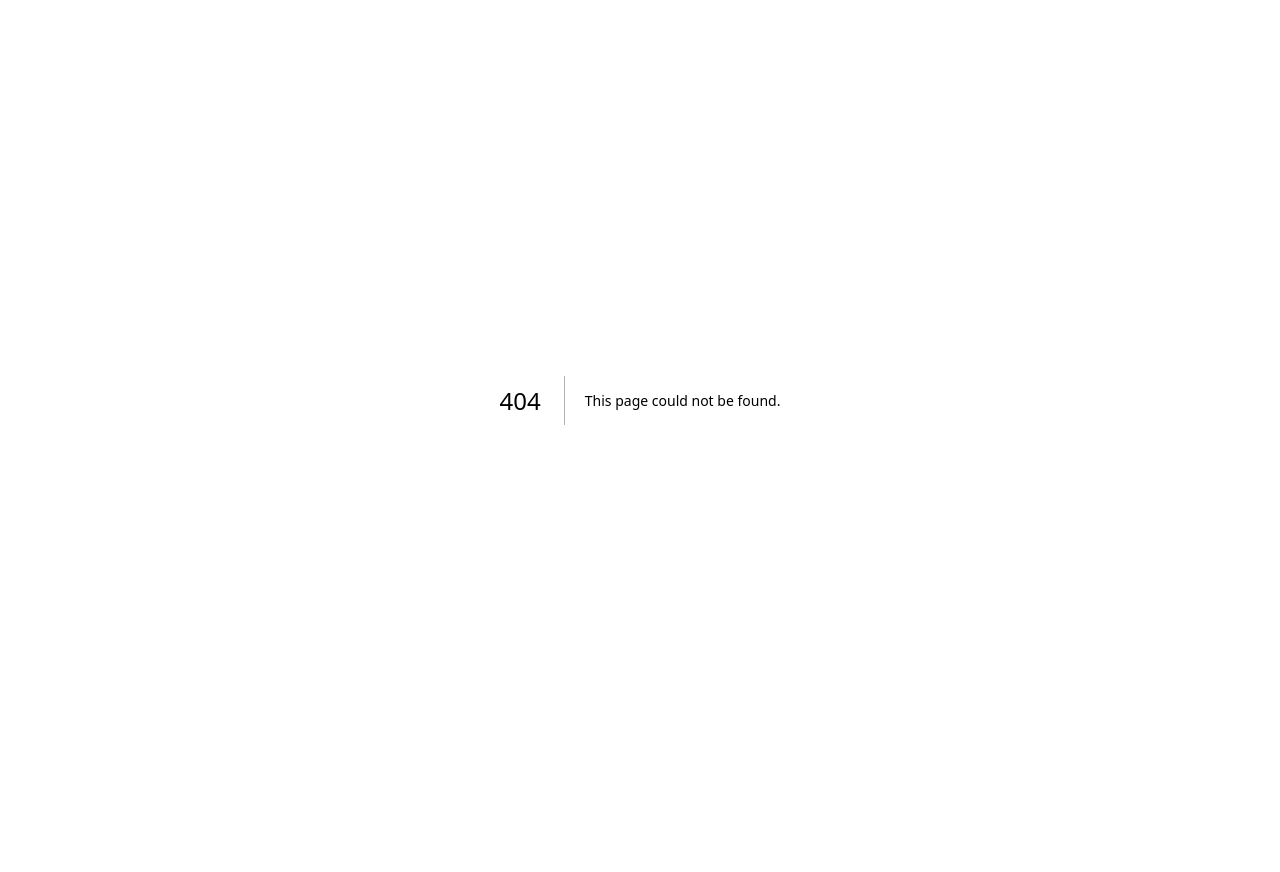
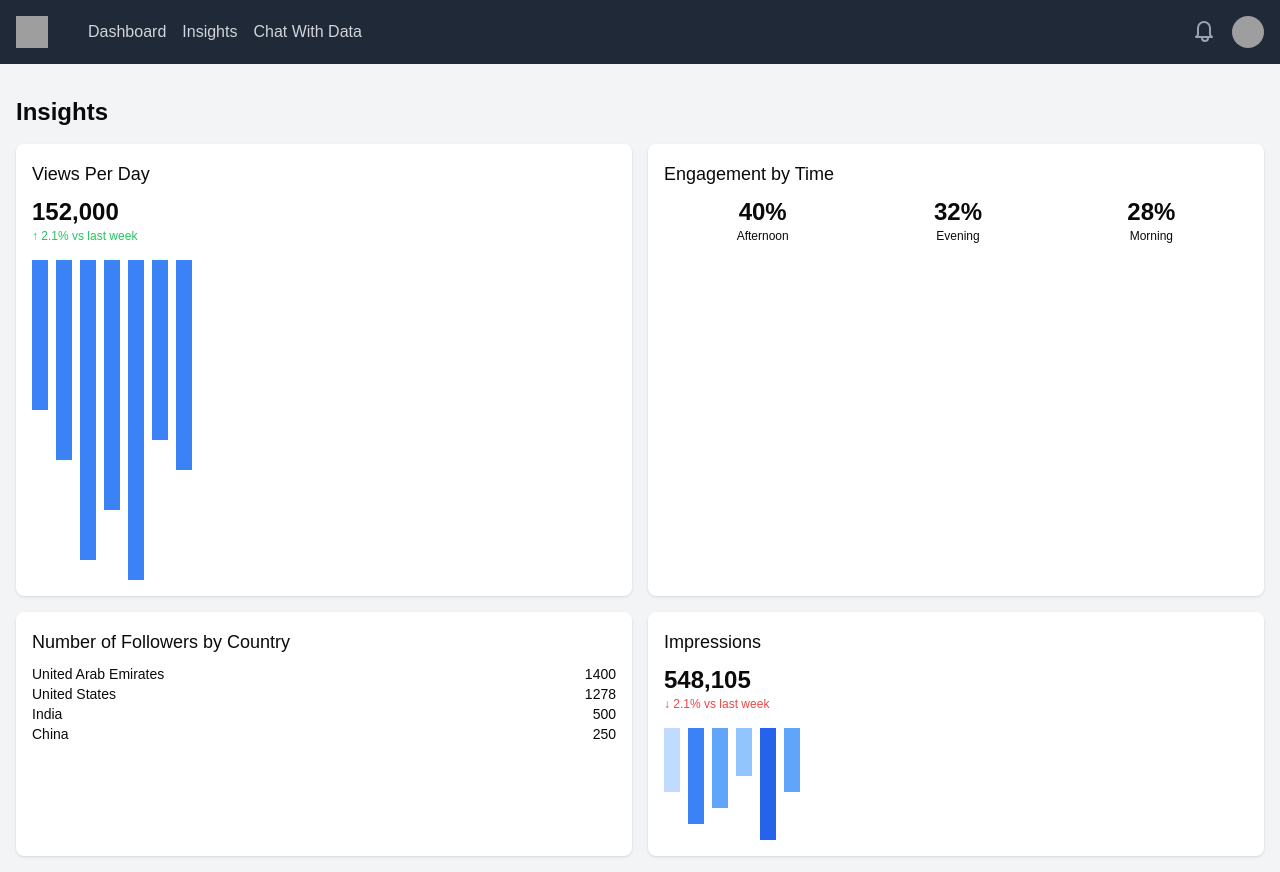
Before and after one commit to Danjari/lytport_frontend, a Next.js app: page /insights in a window 1280 px wide. Before the commit this address had no page. Before the commit the page ends 800 px from the top, so only its background shows below. Built offline with nearby package versions, Linux system fonts and the light colour scheme; grey boxes are pictures that could not be loaded.

Commit message:
implemented the insights page

```diff
--- /dev/null
+++ b/app/components/EngagementByTime.js
@@ -0,0 +1,23 @@
+import React from 'react';
+
+export default function EngagementByTime() {
+  return (
+    <div className="bg-white p-4 rounded-lg shadow">
+      <h3 className="text-lg font-medium mb-2">Engagement by Time</h3>
+      <div className="flex justify-around">
+        <div className="text-center">
+          <p className="text-2xl font-bold">40%</p>
+          <p className="text-xs">Afternoon</p>
+        </div>
+        <div className="text-center">
+          <p className="text-2xl font-bold">32%</p>
+          <p className="text-xs">Evening</p>
+        </div>
+        <div className="text-center">
+          <p className="text-2xl font-bold">28%</p>
+          <p className="text-xs">Morning</p>
+        </div>
+      </div>
+    </div>
+  );
+}
--- /dev/null
+++ b/app/components/FollowersByCountry.js
@@ -0,0 +1,24 @@
+import React from 'react';
+
+const followers = [
+  { country: 'United Arab Emirates', count: 1400 },
+  { country: 'United States', count: 1278 },
+  { country: 'India', count: 500 },
+  { country: 'China', count: 250 },
+];
+
+export default function FollowersByCountry() {
+  return (
+    <div className="bg-white p-4 rounded-lg shadow">
+      <h3 className="text-lg font-medium mb-2">Number of Followers by Country</h3>
+      <ul>
+        {followers.map((item, index) => (
+          <li key={index} className="flex justify-between text-sm">
+            <span>{item.country}</span>
+            <span>{item.count}</span>
+          </li>
+        ))}
+      </ul>
+    </div>
+  );
+}
--- /dev/null
+++ b/app/components/Impressions.js
@@ -0,0 +1,21 @@
+import React from 'react';
+
+export default function Impressions() {
+  return (
+    <div className="bg-white p-4 rounded-lg shadow">
+      <h3 className="text-lg font-medium mb-2">Impressions</h3>
+      <p className="text-2xl font-bold">548,105</p>
+      <p className="text-xs text-red-500">↓ 2.1% vs last week</p>
+      {/* Add a line chart or graph here for visual representation */}
+      <div className="mt-4 flex space-x-2">
+        {/* Dummy line chart representation */}
+        <div className="h-16 w-4 bg-blue-200"></div>
+        <div className="h-24 w-4 bg-blue-500"></div>
+        <div className="h-20 w-4 bg-blue-400"></div>
+        <div className="h-12 w-4 bg-blue-300"></div>
+        <div className="h-28 w-4 bg-blue-600"></div>
+        <div className="h-16 w-4 bg-blue-400"></div>
+      </div>
+    </div>
+  );
+}
--- /dev/null
+++ b/app/components/ViewsPerDay.js
@@ -0,0 +1,19 @@
+import React from 'react';
+
+export default function ViewsPerDay() {
+  const dummyData = [150, 200, 300, 250, 320, 180, 210]; // Example data
+
+  return (
+    <div className="bg-white p-4 rounded-lg shadow">
+      <h3 className="text-lg font-medium mb-2">Views Per Day</h3>
+      <p className="text-2xl font-bold">152,000</p>
+      <p className="text-xs text-green-500">↑ 2.1% vs last week</p>
+      {/* Insert bar chart or mock chart here */}
+      <div className="mt-4 flex space-x-2">
+        {dummyData.map((value, index) => (
+          <div key={index} className="h-20 w-4 bg-blue-500" style={{ height: `${value}px` }}></div>
+        ))}
+      </div>
+    </div>
+  );
+}
--- a/app/components/navBar.js
+++ b/app/components/navBar.js
@@ -1,7 +1,7 @@
-// src/components/NavBar.js
-'use client'
+'use client';
 
-import React from 'react'
+import React from 'react';
+import Link from 'next/link';
 
 export default function NavBar() {
   return (
@@ -14,17 +14,36 @@ export default function NavBar() {
             alt="Logo"
           />
           <div className="hidden md:flex ml-10 space-x-4">
-            <a href="#" className="text-gray-300 hover:text-white">Dashboard</a>
-            <a href="#" className="text-gray-300 hover:text-white">Insights</a>
-            <a href="#" className="text-gray-300 hover:text-white">Chat With Data</a>
-            {/* <a href="#" className="text-gray-300 hover:text-white">Suggestions</a> */}
+            <Link href="/dashboard">
+              <span className="text-gray-300 hover:text-white">Dashboard</span>
+            </Link>
+            <Link href="/insights">
+              <span className="text-gray-300 hover:text-white">Insights</span>
+            </Link>
+            <Link href="/chat-with-data">
+              <span className="text-gray-300 hover:text-white">Chat With Data</span>
+            </Link>
+            {/* <Link href="/suggestions">
+              <span className="text-gray-300 hover:text-white">Suggestions</span>
+            </Link> */}
           </div>
         </div>
         <div className="flex items-center space-x-4">
           <button className="text-gray-400 hover:text-white">
             <span className="sr-only">View notifications</span>
-            <svg className="h-6 w-6" fill="none" stroke="currentColor" viewBox="0 0 24 24" xmlns="http://www.w3.org/2000/svg">
-              <path strokeLinecap="round" strokeLinejoin="round" strokeWidth="2" d="M15 17h5l-1.405-1.405A2.032 2.032 0 0118 14V8a6 6 0 10-12 0v6a2.032 2.032 0 01-.595 1.595L4 17h5m1 0v1a3 3 0 006 0v-1m-6 0h6"></path>
+            <svg
+              className="h-6 w-6"
+              fill="none"
+              stroke="currentColor"
+              viewBox="0 0 24 24"
+              xmlns="http://www.w3.org/2000/svg"
+            >
+              <path
+                strokeLinecap="round"
+                strokeLinejoin="round"
+                strokeWidth="2"
+                d="M15 17h5l-1.405-1.405A2.032 2.032 0 0118 14V8a6 6 0 10-12 0v6a2.032 2.032 0 01-.595 1.595L4 17h5m1 0v1a3 3 0 006 0v-1m-6 0h6"
+              ></path>
             </svg>
           </button>
           <div className="relative">
@@ -33,7 +52,7 @@ export default function NavBar() {
               <img
                 className="h-8 w-8 rounded-full"
                 src="https://images.unsplash.com/photo-1472099645785-5658abf4ff4e?ixlib=rb-1.2.1&ixid=eyJhcHBfaWQiOjEyMDd9&auto=format&fit=facearea&facepad=2&w=256&h=256&q=80"
-                alt=""
+                alt="User avatar"
               />
             </button>
             {/* Placeholder for dropdown items */}
@@ -41,5 +60,5 @@ export default function NavBar() {
         </div>
       </div>
     </nav>
-  )
+  );
 }
--- /dev/null
+++ b/app/dashboard/page.tsx
@@ -0,0 +1,7 @@
+// app/dashboard/page.tsx
+import React from 'react';
+import Dashboard from '../components/dashboard';
+
+export default function DashboardPage() {
+  return <Dashboard />;
+}
--- /dev/null
+++ b/app/insights/page.tsx
@@ -0,0 +1,27 @@
+// app/insights/page.tsx
+
+import React from 'react';
+import NavBar from '../components/NavBar';
+import ViewsPerDay from '../components/ViewsPerDay';
+import EngagementByTime from '../components/EngagementByTime';
+import FollowersByCountry from '../components/FollowersByCountry';
+import Impressions from '../components/Impressions';
+
+export default function Insights() {
+  return (
+    <div className="min-h-screen bg-gray-100">
+      <NavBar />
+      <main className="mt-4 max-w-7xl mx-auto p-4 space-y-4">
+        <h1 className="text-2xl font-bold">Insights</h1>
+        <div className="grid grid-cols-1 lg:grid-cols-2 gap-4">
+          <ViewsPerDay />
+          <EngagementByTime />
+        </div>
+        <div className="grid grid-cols-1 lg:grid-cols-2 gap-4">
+          <FollowersByCountry />
+          <Impressions />
+        </div>
+      </main>
+    </div>
+  );
+}
--- /dev/null
+++ b/app/pages/ingishts.js
@@ -0,0 +1,25 @@
+import React from 'react';
+import NavBar from '@/app/components/navBar';
+import ViewsPerDay from '@/app/components/ViewsPerDay';
+import EngagementByTime from '@/app/components/EngagementByTime';
+import FollowersByCountry from '@/app/components/FollowersByCountry';
+import Impressions from '@/app/components/Impressions';
+
+export default function Insights() {
+  return (
+    <div className="min-h-screen bg-gray-100">
+      <NavBar />
+      <main className="mt-4 max-w-7xl mx-auto p-4 space-y-4">
+        <h1 className="text-2xl font-bold">Insights</h1>
+        <div className="grid grid-cols-1 lg:grid-cols-2 gap-4">
+          <ViewsPerDay />
+          <EngagementByTime />
+        </div>
+        <div className="grid grid-cols-1 lg:grid-cols-2 gap-4">
+          <FollowersByCountry />
+          <Impressions />
+        </div>
+      </main>
+    </div>
+  );
+}
```
